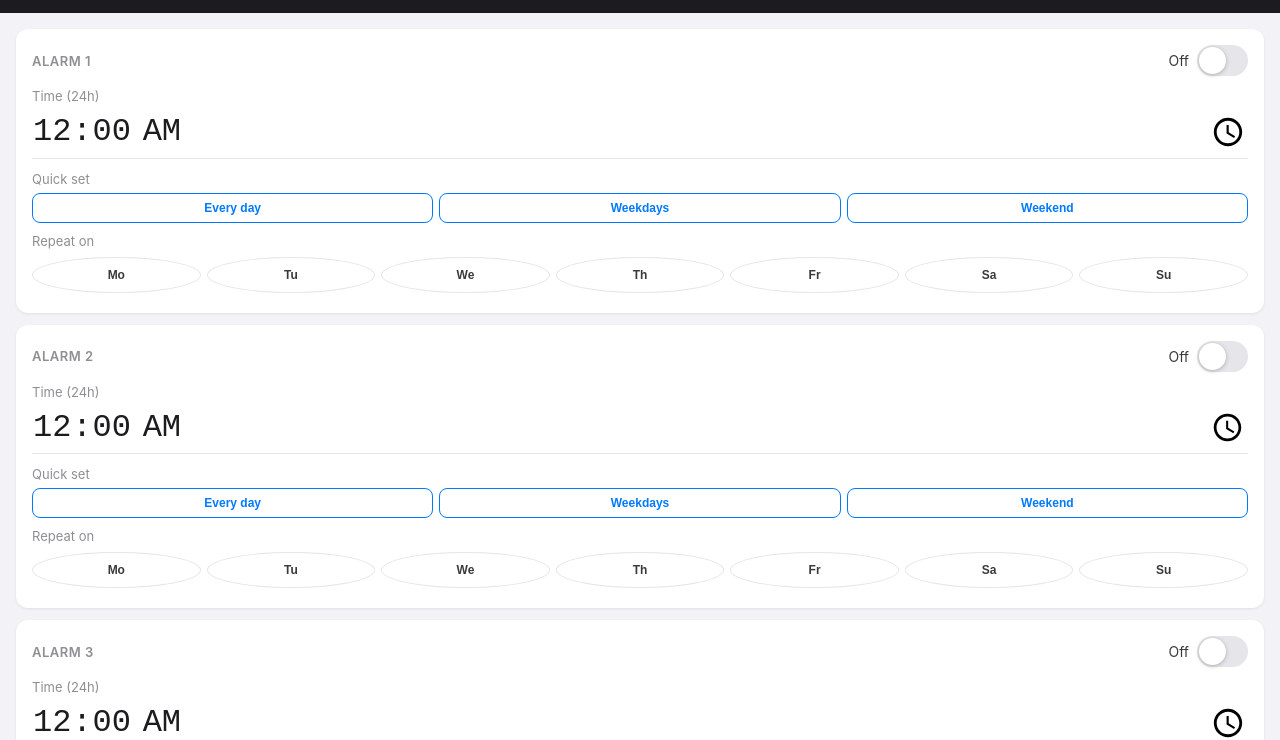
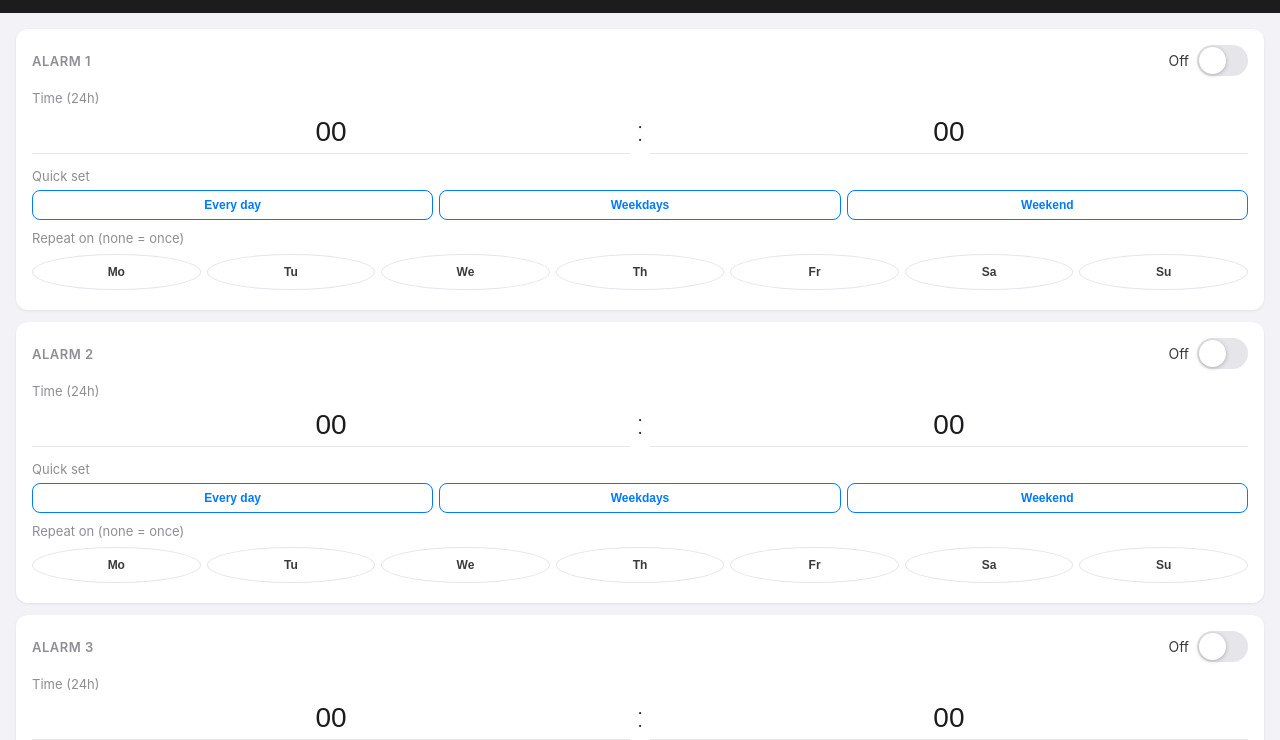
Before and after one commit to rbreen/MyPebbleProjects, a website: page docs/config.html in a window 1280 px wide. Shown: the part 67-807 px from the top of the page. Drawn offline with Linux system fonts and the light colour scheme.

Commit message:
Refactor time input to use select dropdown
Refactor time input to use select dropdowns for better cross-platform consistency. Update styles and comments for clarity.

```diff
--- a/docs/config.html
+++ b/docs/config.html
@@ -32,14 +32,13 @@
       border-radius: 12px;
       padding: 16px;
       box-shadow: 0 1px 3px rgba(0,0,0,0.08);
-      /* No disabled state on the card itself — all fields stay editable */
     }
 
     .alarm-header {
       display: flex;
       align-items: center;
       justify-content: space-between;
-      margin-bottom: 12px;
+      margin-bottom: 14px;
     }
     .alarm-label {
       font-size: 13px; font-weight: 600; color: #8e8e93;
@@ -66,25 +65,57 @@
     }
     .toggle input:checked ~ .toggle-thumb { left: 22px; }
 
-    /* Time input */
-    .time-row { margin-bottom: 12px; }
-    .time-row label { display: block; font-size: 13px; color: #8e8e93; margin-bottom: 4px; }
-    .time-input {
-      width: 100%; font-size: 32px; font-weight: 200;
+    /* ── Time selects ────────────────────────────────────────────────
+       Two <select> dropdowns replace <input type="time">.
+       Reason: type="time" on iOS shows a native drum-roll picker with
+       locale-dependent buttons (e.g. "Herstel" in Dutch = Clear) and
+       unpredictable default-value behaviour. Selects render identically
+       on iOS, Android, and desktop with no surprise interactions.       */
+    .time-row {
+      margin-bottom: 14px;
+    }
+    .time-row > label {
+      display: block; font-size: 13px; color: #8e8e93; margin-bottom: 6px;
+    }
+    .time-selects {
+      display: flex;
+      align-items: center;
+      gap: 6px;
+    }
+    .time-select {
+      /* Grow to fill available space equally */
+      flex: 1;
+      /* Large, clear text matching the old time display style */
+      font-size: 28px;
+      font-weight: 200;
       font-variant-numeric: tabular-nums;
-      border: none; border-bottom: 1.5px solid #e5e5ea;
-      background: transparent; color: #1c1c1e;
-      padding: 4px 0 6px; outline: none;
+      color: #1c1c1e;
+      /* Minimal border — let the OS style the select chrome */
+      border: none;
+      border-bottom: 1.5px solid #e5e5ea;
+      border-radius: 0;
+      background: transparent;
+      padding: 4px 2px 6px;
+      outline: none;
+      /* Remove default arrow on some browsers; keeps the look clean */
+      -webkit-appearance: none;
+      appearance: none;
+      text-align: center;
     }
-    .time-input:focus { border-bottom-color: #007aff; }
+    .time-select:focus { border-bottom-color: #007aff; }
+    .time-colon {
+      font-size: 28px; font-weight: 200; color: #1c1c1e;
+      /* Nudge down slightly to align with select text baseline */
+      padding-bottom: 4px;
+      flex-shrink: 0;
+    }
 
-    /* ── Presets row ─────────────────────────────────────────────── */
+    /* ── Presets ─────────────────────────────────────────────────── */
     .presets-row { margin-bottom: 10px; }
-    .presets-row label { display: block; font-size: 13px; color: #8e8e93; margin-bottom: 6px; }
+    .presets-row > label { display: block; font-size: 13px; color: #8e8e93; margin-bottom: 6px; }
     .preset-buttons { display: flex; gap: 6px; }
     .preset-btn {
-      flex: 1;
-      height: 30px;
+      flex: 1; height: 30px;
       border-radius: 8px;
       border: 1.5px solid #007aff;
       background: #fff;
@@ -95,9 +126,8 @@
     .preset-btn:active { background: #007aff; color: #fff; }
 
     /* ── Day buttons ─────────────────────────────────────────────── */
-    /* Week starts Monday; days rendered Mo Tu We Th Fr Sa Su */
     .days-row { margin-bottom: 4px; }
-    .days-row label { display: block; font-size: 13px; color: #8e8e93; margin-bottom: 8px; }
+    .days-row > label { display: block; font-size: 13px; color: #8e8e93; margin-bottom: 8px; }
     .day-buttons { display: flex; gap: 6px; }
     .day-btn {
       flex: 1; min-width: 34px; height: 36px;
@@ -119,7 +149,7 @@
       cursor: pointer; transition: opacity 0.15s;
     }
     .btn:active { opacity: 0.8; }
-    .btn-primary { background: #007aff; color: #fff; }
+    .btn-primary   { background: #007aff; color: #fff; }
     .btn-secondary { background: #e5e5ea; color: #3a3a3c; }
   </style>
 </head>
@@ -139,8 +169,8 @@
 
 <script>
 // ── Day definitions — week starts Monday ──────────────────────────
-// Display order: Mo Tu We Th Fr Sa Su
-// Bit positions still match the watch bitmask: bit0=Sun … bit6=Sat
+// Display order: Mo Tu We Th Fr Sa Su (Sa/Su adjacent on the right)
+// Bit positions match the watch bitmask: bit0=Sun … bit6=Sat
 var DAYS_DISPLAY = [
   { label: 'Mo', bit: 1 },
   { label: 'Tu', bit: 2 },
@@ -152,12 +182,12 @@ var DAYS_DISPLAY = [
 ];
 
 var PRESET_DAILY    = 0x7F;  // all 7 bits
-var PRESET_WEEKDAYS = 0x3E;  // Mo-Fr: bits 1-5
+var PRESET_WEEKDAYS = 0x3E;  // Mo–Fr: bits 1–5
 var PRESET_WEEKEND  = 0x41;  // Sa+Su: bits 6+0
 
-// ── State ──────────────────────────────────────────────────────────
-var alarms = emptyAlarms();
-var originalAlarms = emptyAlarms(); // snapshot of watch state for Revert
+// ── State ─────────────────────────────────────────────────────────
+var alarms         = emptyAlarms();
+var originalAlarms = emptyAlarms();  // watch snapshot — used by Revert
 
 function emptyAlarms() {
   var arr = [];
@@ -168,7 +198,6 @@ function emptyAlarms() {
 }
 
 // ── Load from URL parameter ───────────────────────────────────────
-// pebble-js-app.js passes current watch state as ?alarms=<JSON>
 function loadFromURL() {
   var params = new URLSearchParams(window.location.search);
   var raw = params.get('alarms');
@@ -177,7 +206,6 @@ function loadFromURL() {
     var parsed = JSON.parse(decodeURIComponent(raw));
     if (Array.isArray(parsed) && parsed.length === 5) {
       alarms = parsed;
-      // Deep-copy for the revert function
       originalAlarms = JSON.parse(JSON.stringify(parsed));
     }
   } catch(e) {
@@ -185,7 +213,39 @@ function loadFromURL() {
   }
 }
 
-// ── Render ────────────────────────────────────────────────────────
+// ── Build hour options (00–23) ────────────────────────────────────
+function buildHourSelect(index, currentHour) {
+  var sel = document.createElement('select');
+  sel.className = 'time-select';
+  sel.id = 'hour-' + index;
+  for (var h = 0; h < 24; h++) {
+    var opt = document.createElement('option');
+    opt.value = h;
+    opt.textContent = pad(h);
+    if (h === currentHour) opt.selected = true;
+    sel.appendChild(opt);
+  }
+  sel.addEventListener('change', makeHandler(index, onHourChange));
+  return sel;
+}
+
+// ── Build minute options (00–59) ──────────────────────────────────
+function buildMinuteSelect(index, currentMinute) {
+  var sel = document.createElement('select');
+  sel.className = 'time-select';
+  sel.id = 'min-' + index;
+  for (var m = 0; m < 60; m++) {
+    var opt = document.createElement('option');
+    opt.value = m;
+    opt.textContent = pad(m);
+    if (m === currentMinute) opt.selected = true;
+    sel.appendChild(opt);
+  }
+  sel.addEventListener('change', makeHandler(index, onMinuteChange));
+  return sel;
+}
+
+// ── Render all cards ──────────────────────────────────────────────
 function renderCards() {
   var list = document.getElementById('alarmList');
   list.innerHTML = '';
@@ -200,10 +260,7 @@ function buildCard(index) {
   card.className = 'alarm-card';
   card.id = 'card-' + index;
 
-  // ── Header: label + enabled toggle ───────────────────────────────
-  // Change 1: label stays "Alarm N" — no user-editable names for now
-  //           (persistent storage has room but AppMessage wire format
-  //            would need extra keys; deferred to a later step)
+  // ── Header: "Alarm N" + enabled toggle ───────────────────────────
   var header = document.createElement('div');
   header.className = 'alarm-header';
 
@@ -241,29 +298,36 @@ function buildCard(index) {
   header.appendChild(lbl);
   header.appendChild(toggleWrap);
 
-  // ── Time input ────────────────────────────────────────────────────
-  // Change 6: time field is always editable regardless of enabled state
+  // ── Time: two selects + colon separator ──────────────────────────
+  // Using <select> instead of <input type="time"> for cross-platform
+  // consistency. The native time picker on iOS has locale-dependent
+  // control labels (Dutch "Herstel" = Clear) and jumps to the current
+  // time when cleared, which is confusing. Selects always start at the
+  // stored value and have no hidden platform-specific behaviour.
   var timeRow = document.createElement('div');
   timeRow.className = 'time-row';
 
   var timeLbl = document.createElement('label');
   timeLbl.textContent = 'Time (24h)';
-  timeLbl.htmlFor = 'time-' + index;
 
-  var timeInput = document.createElement('input');
-  timeInput.type = 'time';
-  timeInput.className = 'time-input';
-  timeInput.id = 'time-' + index;
-  timeInput.value = pad(a.hour) + ':' + pad(a.minute);
-  timeInput.addEventListener('change', makeHandler(index, onTimeChange));
+  var timeSelects = document.createElement('div');
+  timeSelects.className = 'time-selects';
+
+  var colon = document.createElement('span');
+  colon.className = 'time-colon';
+  colon.textContent = ':';
+
+  timeSelects.appendChild(buildHourSelect(index, a.hour));
+  timeSelects.appendChild(colon);
+  timeSelects.appendChild(buildMinuteSelect(index, a.minute));
 
   timeRow.appendChild(timeLbl);
-  timeRow.appendChild(timeInput);
+  timeRow.appendChild(timeSelects);
 
-  // ── Presets row ──────────────────────────────────────────────────
-  // Change 4: preset buttons are write-only shortcuts.
-  // Tapping one stamps its bitmask onto the day buttons — no "active" state
-  // on the presets themselves. Un-selecting individual days afterward is fine.
+  // ── Presets: write-only shortcuts ────────────────────────────────
+  // Tapping stamps a bitmask onto the day buttons. No active/selected
+  // state on the preset buttons themselves — no logic needed to detect
+  // which preset "matches" the current day selection.
   var presetsRow = document.createElement('div');
   presetsRow.className = 'presets-row';
 
@@ -273,12 +337,11 @@ function buildCard(index) {
   var presetBtns = document.createElement('div');
   presetBtns.className = 'preset-buttons';
 
-  var presets = [
+  [
     { label: 'Every day', days: PRESET_DAILY },
     { label: 'Weekdays',  days: PRESET_WEEKDAYS },
     { label: 'Weekend',   days: PRESET_WEEKEND }
-  ];
-  presets.forEach(function(p) {
+  ].forEach(function(p) {
     var btn = document.createElement('button');
     btn.className = 'preset-btn';
     btn.textContent = p.label;
@@ -291,15 +354,13 @@ function buildCard(index) {
   presetsRow.appendChild(presetsLbl);
   presetsRow.appendChild(presetBtns);
 
-  // ── Day buttons — week starts Monday ─────────────────────────────
-  // Change 2: order is Mo Tu We Th Fr Sa Su (Sa/Su adjacent on the right)
-  // Change 3: "Fire once" checkbox removed — days=0 already means DAYS_ONCE
-  //           on the watch. With no days selected the alarm fires once.
+  // ── Day buttons: Mo Tu We Th Fr Sa Su ────────────────────────────
   var daysRow = document.createElement('div');
   daysRow.className = 'days-row';
 
   var daysLbl = document.createElement('label');
-  daysLbl.textContent = 'Repeat on';
+  // Hint to the user that "no days selected" means fire-once
+  daysLbl.textContent = 'Repeat on (none = once)';
 
   var dayBtns = document.createElement('div');
   dayBtns.className = 'day-buttons';
@@ -332,20 +393,17 @@ function buildCard(index) {
 function onEnabledChange(index) {
   var chk = document.getElementById('enabled-' + index);
   alarms[index].enabled = chk.checked;
-  // If enabling a slot that has no time set yet, default to 07:00
-  if (chk.checked && alarms[index].hour === 0 && alarms[index].minute === 0) {
-    alarms[index].hour = 7;
-    document.getElementById('time-' + index).value = '07:00';
-  }
   document.getElementById('togglelabel-' + index).textContent = chk.checked ? 'On' : 'Off';
+  // No default-time injection — selects already show 00:00 clearly,
+  // and the user can simply scroll to the time they want.
 }
 
-function onTimeChange(index) {
-  var val = document.getElementById('time-' + index).value;
-  if (!val) return;
-  var parts = val.split(':');
-  alarms[index].hour   = parseInt(parts[0], 10);
-  alarms[index].minute = parseInt(parts[1], 10);
+function onHourChange(index) {
+  alarms[index].hour = parseInt(document.getElementById('hour-' + index).value, 10);
+}
+
+function onMinuteChange(index) {
+  alarms[index].minute = parseInt(document.getElementById('min-' + index).value, 10);
 }
 
 function onDayToggle(index, bit) {
@@ -353,7 +411,6 @@ function onDayToggle(index, bit) {
   refreshDayButtons(index);
 }
 
-// Change 4: preset stamps the bitmask, refreshes day buttons, nothing else
 function applyPreset(index, days) {
   alarms[index].days = days;
   refreshDayButtons(index);
@@ -367,16 +424,13 @@ function refreshDayButtons(index) {
   });
 }
 
-// ── Revert ────────────────────────────────────────────────────────
-// Change 5: restores the alarm state that was passed in from the watch
-// when the page loaded. Useful if the user wants to discard edits, or
-// after editing on the watch while the page was open.
+// ── Revert to watch state ─────────────────────────────────────────
 function revertToWatch() {
   alarms = JSON.parse(JSON.stringify(originalAlarms));
   renderCards();
 }
 
-// ── Save and return ───────────────────────────────────────────────
+// ── Save and return to PebbleKit JS ──────────────────────────────
 function saveAndClose() {
   var result = { alarms: alarms };
   document.location = 'pebblekit://close?result=' + encodeURIComponent(JSON.stringify(result));
@@ -385,7 +439,6 @@ function saveAndClose() {
 // ── Utilities ─────────────────────────────────────────────────────
 function pad(n) { return n < 10 ? '0' + n : '' + n; }
 
-// Closure helper — avoids the classic loop-index capture bug
 function makeHandler(index, fn) {
   return function() { fn(index); };
 }
```
